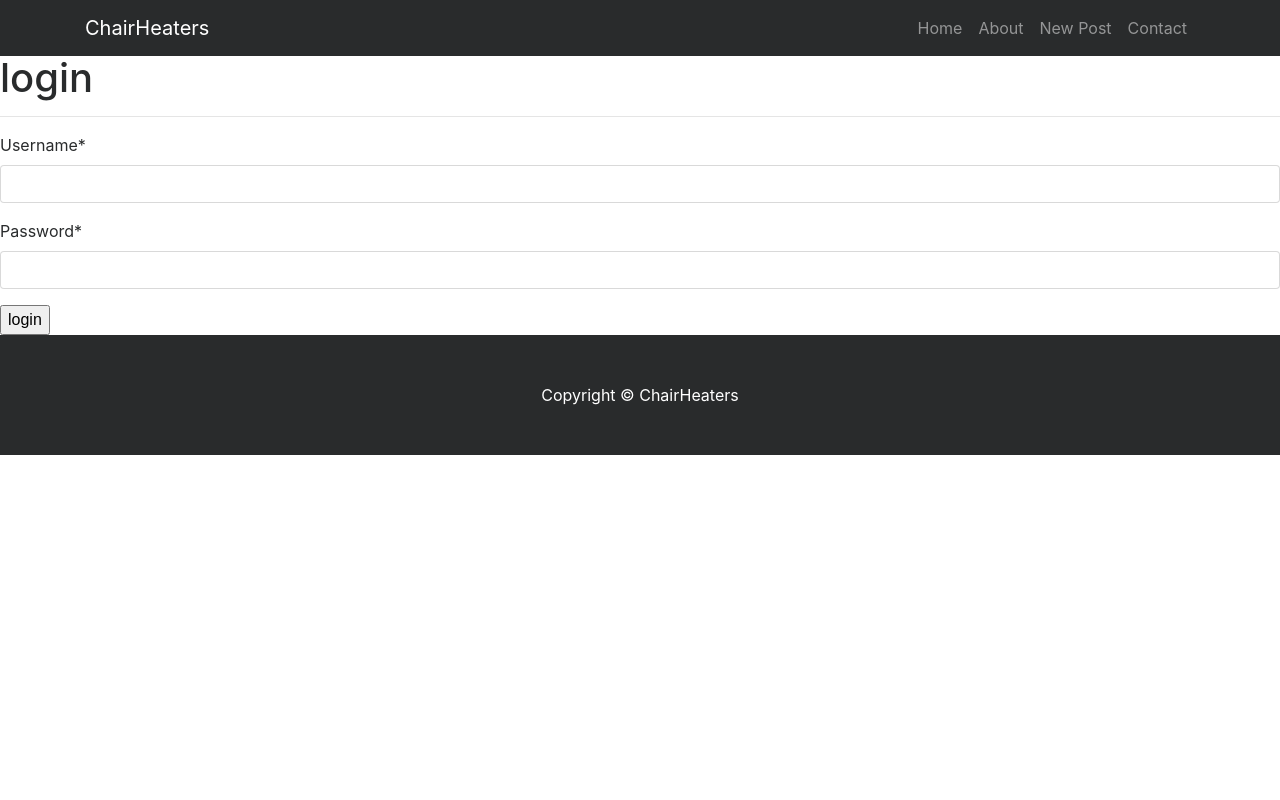
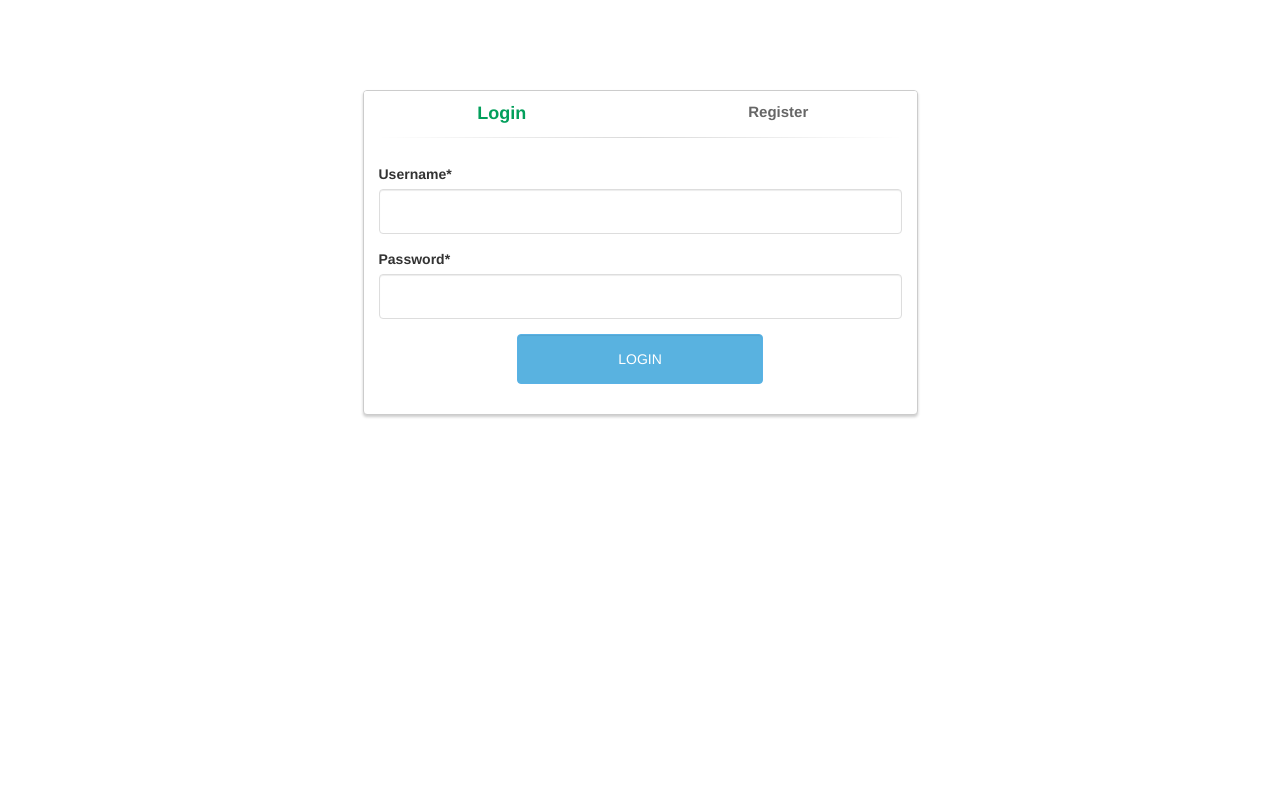
Before and after one commit to mandar-01/ChairHeaters, a Django app: page /login/ in a window 1280 px wide. Run offline with Django 3.2, Linux system fonts and the light colour scheme; parts of the project's set-up code (start-up, migrations or seed data) failed here and were passed over; some libraries are stand-ins or nearby versions.

Commit message:
styled the login page and made some changes

```diff
--- a/accounts/views.py
+++ b/accounts/views.py
@@ -13,7 +13,7 @@ from django.views.decorators.csrf import csrf_protect
 @csrf_protect
 def login_view(request):
 	print(request.user.is_authenticated())
-	title = "login"
+	title = "Login"
 	form = UserLoginForm(request.POST or None)
 	if form.is_valid():
 		username = form.cleaned_data.get("username")
@@ -23,7 +23,7 @@ def login_view(request):
 		print(request.user.is_authenticated())
 		return redirect("/uploads/list/")
 
-	return render(request,"loginform.html",{"form":form,"title":title})
+	return render(request,"landing.html",{"form":form,"title":title})
 
 def register_view(request):
 	form = UserRegisterForm(request.POST or None)
@@ -41,7 +41,7 @@ def register_view(request):
 	"form":form,
 	"title":title
 	}
-	return render(request,"loginform.html",context)
+	return render(request,"landing.html",context)
 
 def logout_view(request):
 	logout(request)
--- a/uploads/forms.py
+++ b/uploads/forms.py
@@ -8,6 +8,5 @@ class PostForm(forms.ModelForm):
 		fields = [
 		"title",
 		"description",
-		"username",
 		"docFile",
 		]
--- a/uploads/models.py
+++ b/uploads/models.py
@@ -8,7 +8,7 @@ from django.utils.text import slugify
 
 # Create your models here.
 class upload(models.Model):
-	username = models.CharField(max_length=100)
+	#username = models.CharField(max_length=100)
 	user = models.ForeignKey(settings.AUTH_USER_MODEL,default=1)
 	title = models.CharField(max_length=100)
 	description = models.CharField(max_length=300,default=None)
--- a/uploads/templates/base.html
+++ b/uploads/templates/base.html
@@ -60,14 +60,15 @@
                         <a class="nav-link" href="/uploads/list">Home <span class="sr-only">(current)</span></a>
                     </li>
                     <li class="nav-item">
-                        <a class="nav-link" href="#">About</a>
-                    </li>
-                    <li class="nav-item">
                         <a class="nav-link" href="/uploads/create/">New Post</a>
                     </li>
-                    <li class="nav-item">
-                        <a class="nav-link" href="#">Contact</a>
-                    </li>
+                   <li class="nav-item">
+                        <a class="nav-link" href="/uploads/myposts/">My posts</a>
+                   </li>
+                   <li class="nav-item">
+                        <a class="nav-link" href="/login/">Logout</a>
+                   </li>
+
                 </ul>
             </div>
         </div>
--- /dev/null
+++ b/uploads/templates/landing.html
@@ -0,0 +1,173 @@
+{% load crispy_forms_tags %}
+{% load static %}
+<!DOCTYPE html>
+<html>
+<head>
+		<!-- Latest compiled and minified CSS -->
+	<link rel="stylesheet" href="https://maxcdn.bootstrapcdn.com/bootstrap/3.3.0/css/bootstrap.min.css">
+
+	<!-- Optional theme -->
+	<link rel="stylesheet" href="https://maxcdn.bootstrapcdn.com/bootstrap/3.3.0/css/bootstrap-theme.min.css">
+
+	<!-- Latest compiled and minified JavaScript -->
+	<script src="https://maxcdn.bootstrapcdn.com/bootstrap/3.3.0/js/bootstrap.min.js"></script>
+	<script type="text/javascript">
+		$(function() {
+	    $('#login-form-link').click(function(e) {
+	    	$("#login-form").delay(100).fadeIn(100);
+	 		$("#register-form").fadeOut(100);
+			$('#register-form-link').removeClass('active');
+			$(this).addClass('active');
+			e.preventDefault();
+		});
+		$('#register-form-link').click(function(e) {
+			$("#register-form").delay(100).fadeIn(100);
+	 		$("#login-form").fadeOut(100);
+			$('#login-form-link').removeClass('active');
+			$(this).addClass('active');
+			e.preventDefault();
+		});
+
+	});
+	</script>
+	<style type="text/css">
+			body {
+	    padding-top: 90px;
+	}
+	.panel-login {
+	    border-color: #ccc;
+		-webkit-box-shadow: 0px 2px 3px 0px rgba(0,0,0,0.2);
+		-moz-box-shadow: 0px 2px 3px 0px rgba(0,0,0,0.2);
+		box-shadow: 0px 2px 3px 0px rgba(0,0,0,0.2);
+	}
+	.panel-login>.panel-heading {
+		color: #00415d;
+		background-color: #fff;
+		border-color: #fff;
+		text-align:center;
+	}
+	.panel-login>.panel-heading a{
+		text-decoration: none;
+		color: #666;
+		font-weight: bold;
+		font-size: 15px;
+		-webkit-transition: all 0.1s linear;
+		-moz-transition: all 0.1s linear;
+		transition: all 0.1s linear;
+	}
+	.panel-login>.panel-heading a.active{
+		color: #029f5b;
+		font-size: 18px;
+	}
+	.panel-login>.panel-heading hr{
+		margin-top: 10px;
+		margin-bottom: 0px;
+		clear: both;
+		border: 0;
+		height: 1px;
+		background-image: -webkit-linear-gradient(left,rgba(0, 0, 0, 0),rgba(0, 0, 0, 0.15),rgba(0, 0, 0, 0));
+		background-image: -moz-linear-gradient(left,rgba(0,0,0,0),rgba(0,0,0,0.15),rgba(0,0,0,0));
+		background-image: -ms-linear-gradient(left,rgba(0,0,0,0),rgba(0,0,0,0.15),rgba(0,0,0,0));
+		background-image: -o-linear-gradient(left,rgba(0,0,0,0),rgba(0,0,0,0.15),rgba(0,0,0,0));
+	}
+	.panel-login input[type="text"],.panel-login input[type="email"],.panel-login input[type="password"] {
+		height: 45px;
+		border: 1px solid #ddd;
+		font-size: 16px;
+		-webkit-transition: all 0.1s linear;
+		-moz-transition: all 0.1s linear;
+		transition: all 0.1s linear;
+	}
+	.panel-login input:hover,
+	.panel-login input:focus {
+		outline:none;
+		-webkit-box-shadow: none;
+		-moz-box-shadow: none;
+		box-shadow: none;
+		border-color: #ccc;
+	}
+	.btn-login {
+		background-color: #59B2E0;
+		outline: none;
+		color: #fff;
+		font-size: 14px;
+		height: auto;
+		font-weight: normal;
+		padding: 14px 0;
+		text-transform: uppercase;
+		border-color: #59B2E6;
+	}
+	.btn-login:hover,
+	.btn-login:focus {
+		color: #fff;
+		background-color: #53A3CD;
+		border-color: #53A3CD;
+	}
+	.btn-register {
+		background-color: #1CB94E;
+		outline: none;
+		color: #fff;
+		font-size: 14px;
+		height: auto;
+		font-weight: normal;
+		padding: 14px 0;
+		text-transform: uppercase;
+		border-color: #1CB94A;
+	}
+	.btn-register:hover,
+	.btn-register:focus {
+		color: #fff;
+		background-color: #1CA347;
+		border-color: #1CA347;
+	}
+	</style>
+</head>
+<body>
+	<div class="container">
+        <div class="row">
+			<div class="col-md-6 col-md-offset-3">
+				<div class="panel panel-login">
+					<div class="panel-heading">
+						<div class="row">
+							{% if title == 'Login' %}
+							<div class="col-xs-6">
+								<a href="/login/" class="active" id="login-form-link">Login</a>
+							</div>
+							<div class="col-xs-6">
+								<a href="/register/" id="register-form-link">Register</a>
+							</div>
+							{% else %}
+							<div class="col-xs-6">
+								<a href="/login/" id="login-form-link">Login</a>
+							</div>
+							<div class="col-xs-6">
+								<a href="/register/"  class="active"  id="register-form-link">Register</a>
+							</div>
+							{% endif %}
+						</div>
+						<hr>
+					</div>
+					<div class="panel-body">
+						<div class="row">
+							<div class="col-lg-12">
+								<form id="login-form" action="" method="post" style="display: block;" enctype='multipart/form-data'>
+									{% csrf_token %}
+									{{form|crispy}}
+									<div class="form-group">
+										<div class="row">
+											<div class="col-sm-6 col-sm-offset-3">
+												<input type="submit" name="login-submit" id="login-submit" tabindex="4" class="form-control btn btn-login" value="{{title}}">
+											</div>
+										</div>
+									</div>
+								</form>
+
+							</div>
+						</div>
+					</div>
+				</div>
+			</div>
+		</div>
+	</div>
+</body>
+</html>
--- a/uploads/urls.py
+++ b/uploads/urls.py
@@ -23,5 +23,5 @@ urlpatterns = [
     url(r'^(?P<id>\d+)/$', views.post_detail,name="detail"),
     url(r'^(?P<id>\d+)/delete/$', views.delete_post),
     url(r'^create/$',views.create_post),
-    url(r'^read_more/$',views.read_more),
+    url(r'^myposts/$',views.my_posts),
 ]
```
Also changed, not shown: uploads/templates/cantdel.html (added, +7 -0 lines), uploads/templates/form.html (+0 -7 lines), uploads/views.py (+33 -5 lines), uploads/migrations/0002_remove_upload_username.py (added), 8 other files.
